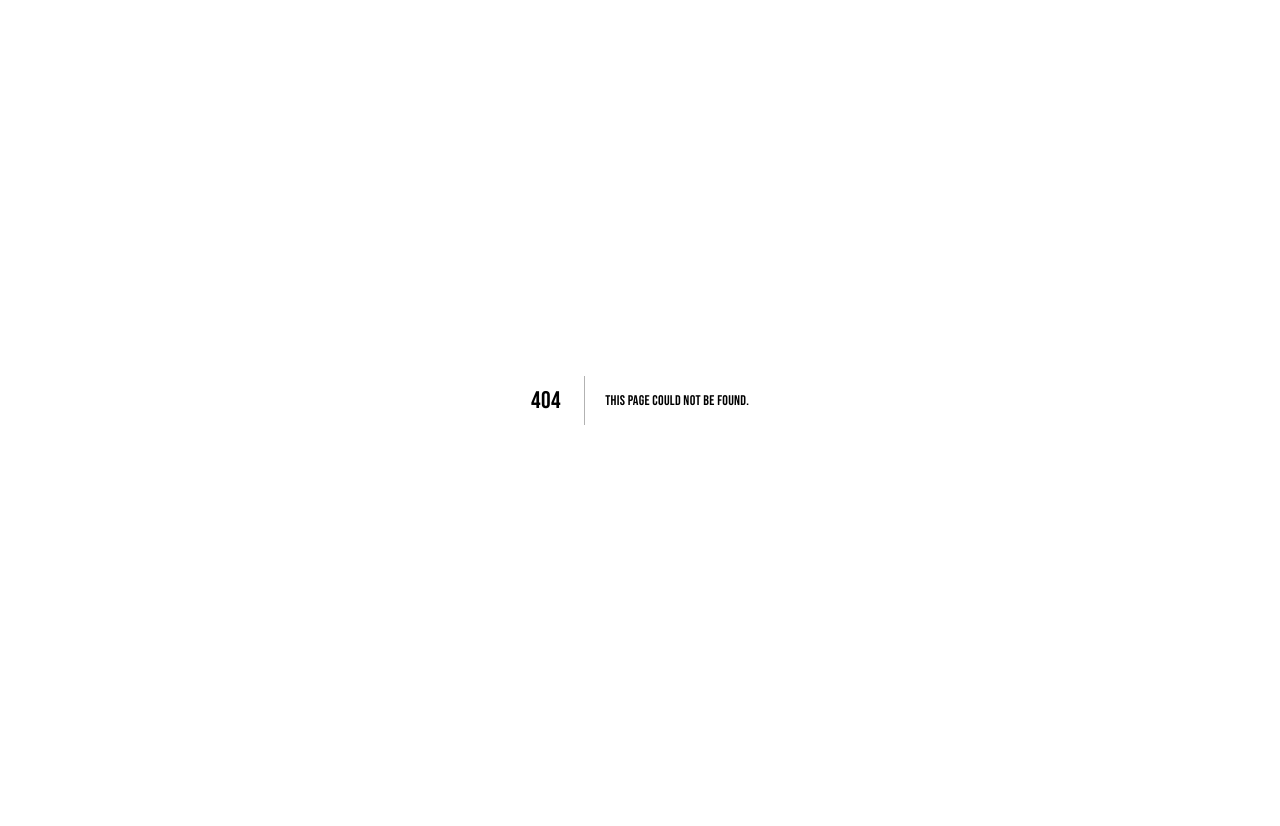
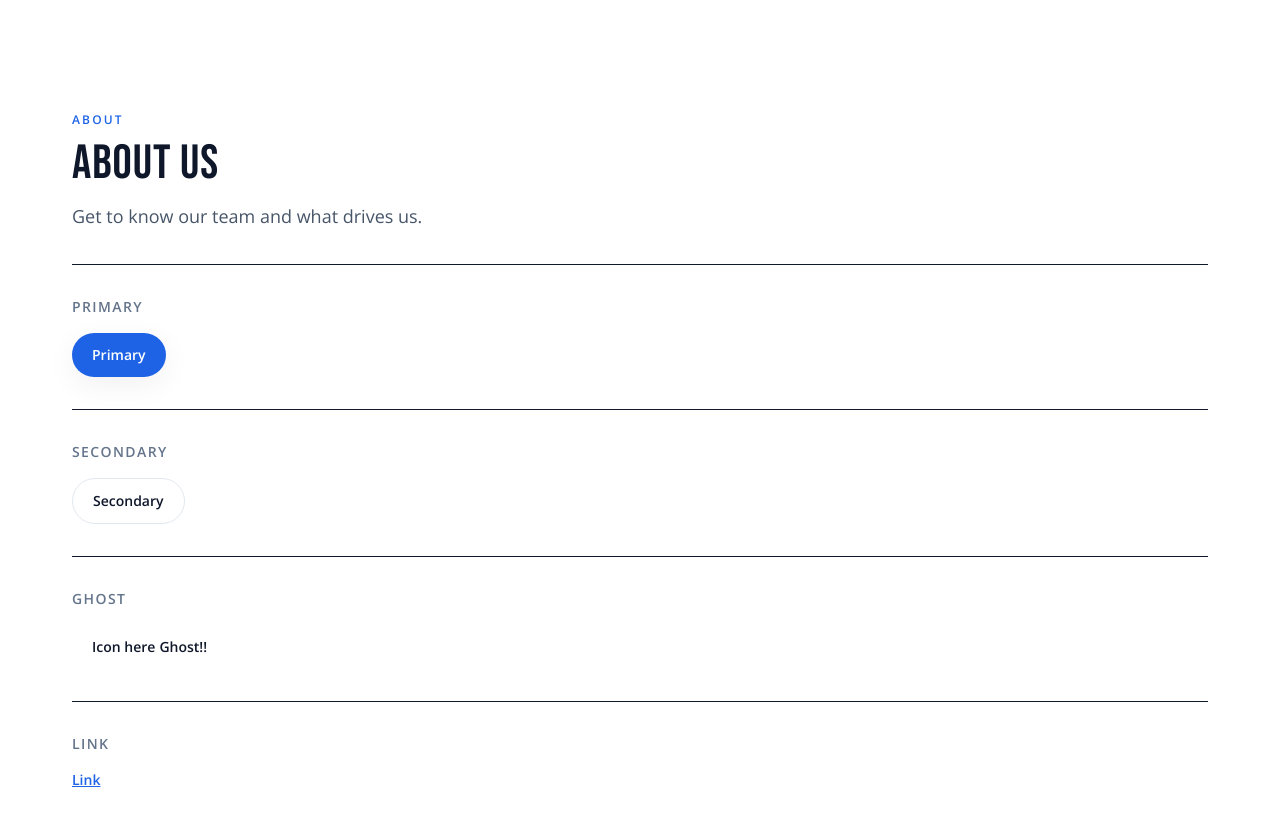
Before and after one commit to cjbeales/agency-framework, a Next.js app: page /about-us in a window 1280 px wide. Before the commit this address had no page. Shown: the top 826 px of the page. Before the commit the page ends 800 px from the top, so only its background shows below. Built offline with nearby package versions, Linux system fonts and the light colour scheme.

Commit message:
TW HeadlessUI installed and used for button component

```diff
--- /dev/null
+++ b/app/about-us/page.tsx
@@ -0,0 +1,71 @@
+import Container from "@/components/layout/Container";
+import Section from "@/components/layout/Section";
+import Stack from "@/components/layout/Stack";
+import Button from "@/components/ui/Button";
+import Divider from "@/components/ui/Divider";
+import SectionHeading from "@/components/ui/SectionHeading";
+
+export const metadata = {
+  title: "About Us",
+  description: "Learn more about our team and mission.",
+};
+
+export default function AboutUsPage() {
+  return (
+    <Section>
+      <Container>
+        <Stack variant="lg">
+          <SectionHeading
+            eyebrow="About"
+            heading="About Us"
+            subtext="Get to know our team and what drives us."
+          />
+
+          <Divider />
+
+          <Stack variant="sm">
+            <p className="text-sm font-semibold uppercase tracking-widest text-text-soft">
+              Primary
+            </p>
+            <div className="flex flex-wrap gap-3">
+              <Button variant="primary">Primary</Button>
+            </div>
+          </Stack>
+
+          <Divider />
+
+          <Stack variant="sm">
+            <p className="text-sm font-semibold uppercase tracking-widest text-text-soft">
+              Secondary
+            </p>
+            <div className="flex flex-wrap gap-3">
+              <Button variant="secondary">Secondary</Button>
+            </div>
+          </Stack>
+
+          <Divider />
+
+          <Stack variant="sm">
+            <p className="text-sm font-semibold uppercase tracking-widest text-text-soft">
+              Ghost
+            </p>
+            <div className="flex flex-wrap gap-3">
+              <Button variant="ghost"><div>Icon here</div>Ghost!!</Button>
+            </div>
+          </Stack>
+
+          <Divider />
+
+          <Stack variant="sm">
+            <p className="text-sm font-semibold uppercase tracking-widest text-text-soft">
+              Link
+            </p>
+            <div className="flex flex-wrap gap-3">
+              <Button variant="link">Link</Button>
+            </div>
+          </Stack>
+        </Stack>
+      </Container>
+    </Section>
+  );
+}
--- a/components/ui/Button.tsx
+++ b/components/ui/Button.tsx
@@ -1,11 +1,14 @@
+"use client";
+
+import { Button as HeadlessButton } from "@headlessui/react";
 import classNames from "classnames";
 import { coreStyles } from "@/styles";
 
 type ButtonVariant = "primary" | "secondary" | "ghost" | "link";
 
-export type ButtonProps = React.ButtonHTMLAttributes<HTMLButtonElement> & {
+type ButtonProps = React.ButtonHTMLAttributes<HTMLButtonElement> & {
+  variant?: ButtonVariant;
   children: React.ReactNode;
-  variant?: ButtonVariant;
   className?: string;
 };
 
@@ -22,12 +25,11 @@ export default function Button({
   className,
   ...props
 }: ButtonProps) {
+  const styles = classNames(variant !== "link" && coreStyles.buttons.base, variantStyles[variant], className);
+
   return (
-    <button
-      className={classNames(variantStyles[variant], className)}
-      {...props}
-    >
+    <HeadlessButton className={styles} {...props}>
       {children}
-    </button>
+    </HeadlessButton>
   );
 }
--- a/styles/buttons.ts
+++ b/styles/buttons.ts
@@ -1,14 +1,11 @@
 export const buttons = {
-  base: "inline-flex items-center justify-center rounded-full px-5 py-3 text-sm font-semibold transition",
+  base: "inline-flex gap-1 items-center justify-center rounded-full px-5 py-3 text-sm font-semibold transition cursor-pointer",
 
-  primary:
-    "inline-flex items-center justify-center rounded-full bg-brand-600 px-5 py-3 text-sm font-semibold text-white shadow-soft transition hover:bg-brand-700",
+  primary: "bg-brand-600 hover:bg-brand-700 text-white shadow-soft",
 
-  secondary:
-    "inline-flex items-center justify-center rounded-full border border-border bg-surface px-5 py-3 text-sm font-semibold text-text hover:bg-surface-muted",
+  secondary: "bg-surface text-text hover:bg-surface-muted border border-border",
 
-  ghost:
-    "inline-flex items-center justify-center rounded-full px-4 py-2 text-sm font-semibold text-text hover:bg-surface-muted",
+  ghost: "text-text hover:bg-surface-muted px-4 py-2",
 
-  link: "text-sm font-semibold text-brand-600 hover:text-brand-700",
+  link: "text-brand-600 hover:text-brand-700 text-sm underline hover:no-underline cursor-pointer font-semibold",
 } as const;
```
Also changed, not shown: package.json (+6 -1 lines), 1 other file (tests, documents, lock files or other folders).
